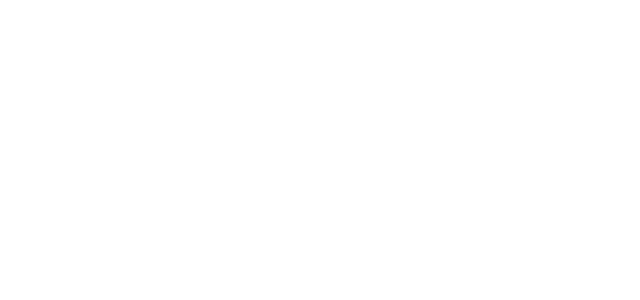
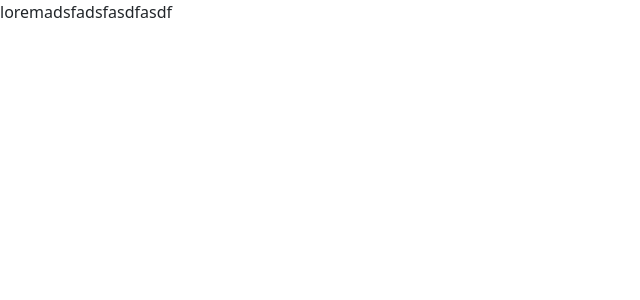
Before and after one commit to mahfuz225bd/react_practice, a React (Create React App) app: page / in a window 1280 px wide. Shown: the top 300 px of the page, without its empty margins (0-640 px from the left). Built offline with nearby package versions, Linux system fonts and the light colour scheme.

Commit message:
included jquery

```diff
--- a/package.json
+++ b/package.json
@@ -7,6 +7,7 @@
     "@testing-library/react": "^11.1.0",
     "@testing-library/user-event": "^12.1.10",
     "bootstrap": "^5.0.2",
+    "jquery": "^3.6.0",
     "react": "^17.0.2",
     "react-dom": "^17.0.2",
     "react-scripts": "4.0.3",
--- a/src/App.js
+++ b/src/App.js
@@ -6,11 +6,14 @@
 import '../node_modules/bootstrap/dist/css/bootstrap.min.css';
 import '../node_modules/bootstrap/dist/js/bootstrap.bundle';
 
+// Jquery
+import 'jquery'
+
 
 function App() {
   return (
     <div>
-
+      <p>loremadsfadsfasdfasdf</p>
     </div>
   );
 }
```
Also changed, not shown: 1 other file (tests, documents, lock files or other folders).
